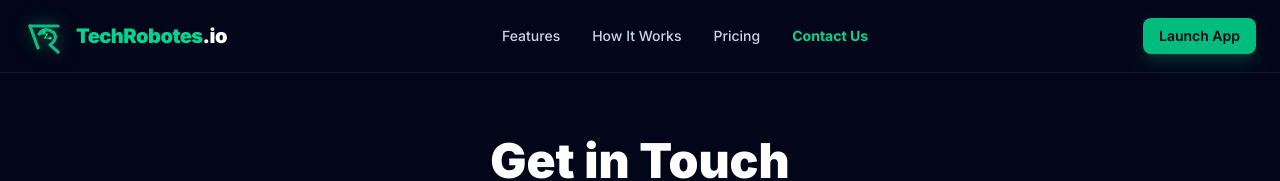
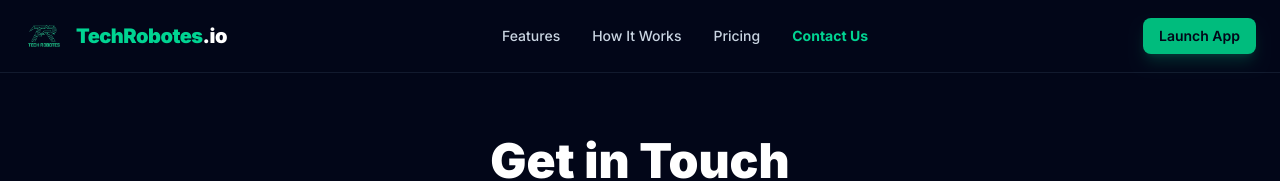
Before and after one commit to techrobotes/techrobotes-website, a Next.js app: page /contact in a window 1280 px wide. Shown: the top 181 px of the page. Built offline with nearby package versions, Linux system fonts and the light colour scheme.

Commit message:
Restore transparent logo image across all page headers

```diff
--- a/app/contact/page.tsx
+++ b/app/contact/page.tsx
@@ -8,35 +8,11 @@ export default function ContactPage() {
       {/* Navigation Header */}
       <nav className="max-w-7xl mx-auto px-6 py-4 flex items-center justify-between border-b border-slate-800/60">
         <a href="/" className="flex items-center gap-3">
-          <svg
-            xmlns="http://www.w3.org/2000/svg"
-            viewBox="0 0 100 100"
-            className="h-10 w-auto filter drop-shadow-[0_0_8px_rgba(16,185,129,0.5)]"
-          >
-            <path
-              d="M15 25 L85 25"
-              stroke="#10B981"
-              strokeWidth="8"
-              strokeLinecap="round"
-            />
-            <path
-              d="M15 25 L35 80"
-              stroke="#10B981"
-              strokeWidth="8"
-              strokeLinecap="round"
-            />
-            <path
-              d="M38 45 Q50 25, 75 42 Q85 58, 65 72 L85 90"
-              fill="none"
-              stroke="#10B981"
-              strokeWidth="8"
-              strokeLinecap="round"
-              strokeLinejoin="round"
-            />
-            <circle cx="50" cy="40" r="4" fill="#06F293" />
-            <circle cx="65" cy="55" r="4" fill="#06F293" />
-            <path d="M42 45 L58 45 L52 55 L68 55" stroke="#06F293" strokeWidth="3" strokeLinecap="round" />
-          </svg>
+          <img
+            src="/logo.png"
+            alt="TechRobotes Logo"
+            className="h-10 w-auto object-contain"
+          />
           <span className="text-xl font-black text-white tracking-tight hidden sm:inline">
             <span className="text-emerald-400">TechRobotes</span>.io
           </span>
--- a/app/features/page.tsx
+++ b/app/features/page.tsx
@@ -41,35 +41,11 @@ export default function FeaturesPage() {
       {/* Navigation Header */}
       <nav className="max-w-7xl mx-auto px-6 py-4 flex items-center justify-between border-b border-slate-800/60">
         <a href="/" className="flex items-center gap-3">
-          <svg
-            xmlns="http://www.w3.org/2000/svg"
-            viewBox="0 0 100 100"
-            className="h-10 w-auto filter drop-shadow-[0_0_8px_rgba(16,185,129,0.5)]"
-          >
-            <path
-              d="M15 25 L85 25"
-              stroke="#10B981"
-              strokeWidth="8"
-              strokeLinecap="round"
-            />
-            <path
-              d="M15 25 L35 80"
-              stroke="#10B981"
-              strokeWidth="8"
-              strokeLinecap="round"
-            />
-            <path
-              d="M38 45 Q50 25, 75 42 Q85 58, 65 72 L85 90"
-              fill="none"
-              stroke="#10B981"
-              strokeWidth="8"
-              strokeLinecap="round"
-              strokeLinejoin="round"
-            />
-            <circle cx="50" cy="40" r="4" fill="#06F293" />
-            <circle cx="65" cy="55" r="4" fill="#06F293" />
-            <path d="M42 45 L58 45 L52 55 L68 55" stroke="#06F293" strokeWidth="3" strokeLinecap="round" />
-          </svg>
+          <img
+            src="/logo.png"
+            alt="TechRobotes Logo"
+            className="h-10 w-auto object-contain"
+          />
           <span className="text-xl font-black text-white tracking-tight hidden sm:inline">
             <span className="text-emerald-400">TechRobotes</span>.io
           </span>
--- a/app/how-it-works/page.tsx
+++ b/app/how-it-works/page.tsx
@@ -31,35 +31,11 @@ export default function HowItWorksPage() {
       {/* Navigation Header */}
       <nav className="max-w-7xl mx-auto px-6 py-4 flex items-center justify-between border-b border-slate-800/60">
         <a href="/" className="flex items-center gap-3">
-          <svg
-            xmlns="http://www.w3.org/2000/svg"
-            viewBox="0 0 100 100"
-            className="h-10 w-auto filter drop-shadow-[0_0_8px_rgba(16,185,129,0.5)]"
-          >
-            <path
-              d="M15 25 L85 25"
-              stroke="#10B981"
-              strokeWidth="8"
-              strokeLinecap="round"
-            />
-            <path
-              d="M15 25 L35 80"
-              stroke="#10B981"
-              strokeWidth="8"
-              strokeLinecap="round"
-            />
-            <path
-              d="M38 45 Q50 25, 75 42 Q85 58, 65 72 L85 90"
-              fill="none"
-              stroke="#10B981"
-              strokeWidth="8"
-              strokeLinecap="round"
-              strokeLinejoin="round"
-            />
-            <circle cx="50" cy="40" r="4" fill="#06F293" />
-            <circle cx="65" cy="55" r="4" fill="#06F293" />
-            <path d="M42 45 L58 45 L52 55 L68 55" stroke="#06F293" strokeWidth="3" strokeLinecap="round" />
-          </svg>
+          <img
+            src="/logo.png"
+            alt="TechRobotes Logo"
+            className="h-10 w-auto object-contain"
+          />
           <span className="text-xl font-black text-white tracking-tight hidden sm:inline">
             <span className="text-emerald-400">TechRobotes</span>.io
           </span>
--- a/app/page.tsx
+++ b/app/page.tsx
@@ -13,35 +13,11 @@ export default function Home() {
       {/* Navigation Header */}
       <nav className="max-w-7xl mx-auto px-6 py-4 flex items-center justify-between border-b border-slate-800/60">
         <a href="/" className="flex items-center gap-3">
-          <svg
-            xmlns="http://www.w3.org/2000/svg"
-            viewBox="0 0 100 100"
-            className="h-10 w-auto filter drop-shadow-[0_0_8px_rgba(16,185,129,0.5)]"
-          >
-            <path
-              d="M15 25 L85 25"
-              stroke="#10B981"
-              strokeWidth="8"
-              strokeLinecap="round"
-            />
-            <path
-              d="M15 25 L35 80"
-              stroke="#10B981"
-              strokeWidth="8"
-              strokeLinecap="round"
-            />
-            <path
-              d="M38 45 Q50 25, 75 42 Q85 58, 65 72 L85 90"
-              fill="none"
-              stroke="#10B981"
-              strokeWidth="8"
-              strokeLinecap="round"
-              strokeLinejoin="round"
-            />
-            <circle cx="50" cy="40" r="4" fill="#06F293" />
-            <circle cx="65" cy="55" r="4" fill="#06F293" />
-            <path d="M42 45 L58 45 L52 55 L68 55" stroke="#06F293" strokeWidth="3" strokeLinecap="round" />
-          </svg>
+          <img
+            src="/logo.png"
+            alt="TechRobotes Logo"
+            className="h-10 w-auto object-contain"
+          />
           <span className="text-xl font-black text-white tracking-tight hidden sm:inline">
             <span className="text-emerald-400">TechRobotes</span>.io
           </span>
--- a/app/pricing/page.tsx
+++ b/app/pricing/page.tsx
@@ -109,35 +109,11 @@ export default function PricingPage() {
       {/* Navigation Header */}
       <nav className="max-w-7xl mx-auto px-6 py-4 flex items-center justify-between border-b border-slate-800/60">
         <a href="/" className="flex items-center gap-3">
-          <svg
-            xmlns="http://www.w3.org/2000/svg"
-            viewBox="0 0 100 100"
-            className="h-10 w-auto filter drop-shadow-[0_0_8px_rgba(16,185,129,0.5)]"
-          >
-            <path
-              d="M15 25 L85 25"
-              stroke="#10B981"
-              strokeWidth="8"
-              strokeLinecap="round"
-            />
-            <path
-              d="M15 25 L35 80"
-              stroke="#10B981"
-              strokeWidth="8"
-              strokeLinecap="round"
-            />
-            <path
-              d="M38 45 Q50 25, 75 42 Q85 58, 65 72 L85 90"
-              fill="none"
-              stroke="#10B981"
-              strokeWidth="8"
-              strokeLinecap="round"
-              strokeLinejoin="round"
-            />
-            <circle cx="50" cy="40" r="4" fill="#06F293" />
-            <circle cx="65" cy="55" r="4" fill="#06F293" />
-            <path d="M42 45 L58 45 L52 55 L68 55" stroke="#06F293" strokeWidth="3" strokeLinecap="round" />
-          </svg>
+          <img
+            src="/logo.png"
+            alt="TechRobotes Logo"
+            className="h-10 w-auto object-contain"
+          />
           <span className="text-xl font-black text-white tracking-tight hidden sm:inline">
             <span className="text-emerald-400">TechRobotes</span>.io
           </span>
```
Also changed, not shown: public/logo.png.
